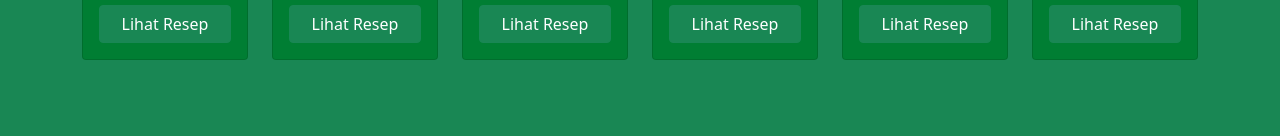
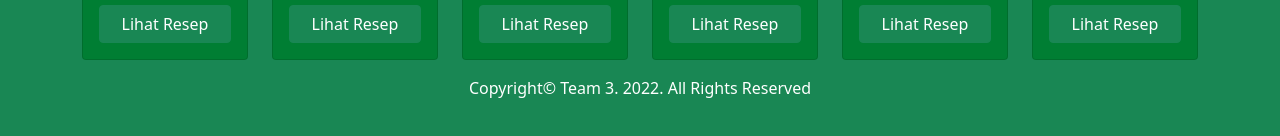
Before and after one commit to High-Haku/web-dev-group-3, a plain HTML site: page halamanAwal/index.html in a window 1280 px wide. Shown: the part 1212-1348 px from the top of the page. Drawn offline with nearby package versions, Linux system fonts and the light colour scheme.

Commit message:
footer halaman awal

```diff
--- a/halamanAwal/index.html
+++ b/halamanAwal/index.html
@@ -198,6 +198,11 @@
           </div>
         </div>
       </div>
+      <footer class="bg-success text-center">
+        <div class="container text-white justify-content-center p-3 justify-content-center" id="footer">
+        <p>Copyright&copy; Team 3. 2022. All Rights Reserved</p>
+    </div>
+    </footer>
     </div>
 
     <script src="script.js"></script>
```
